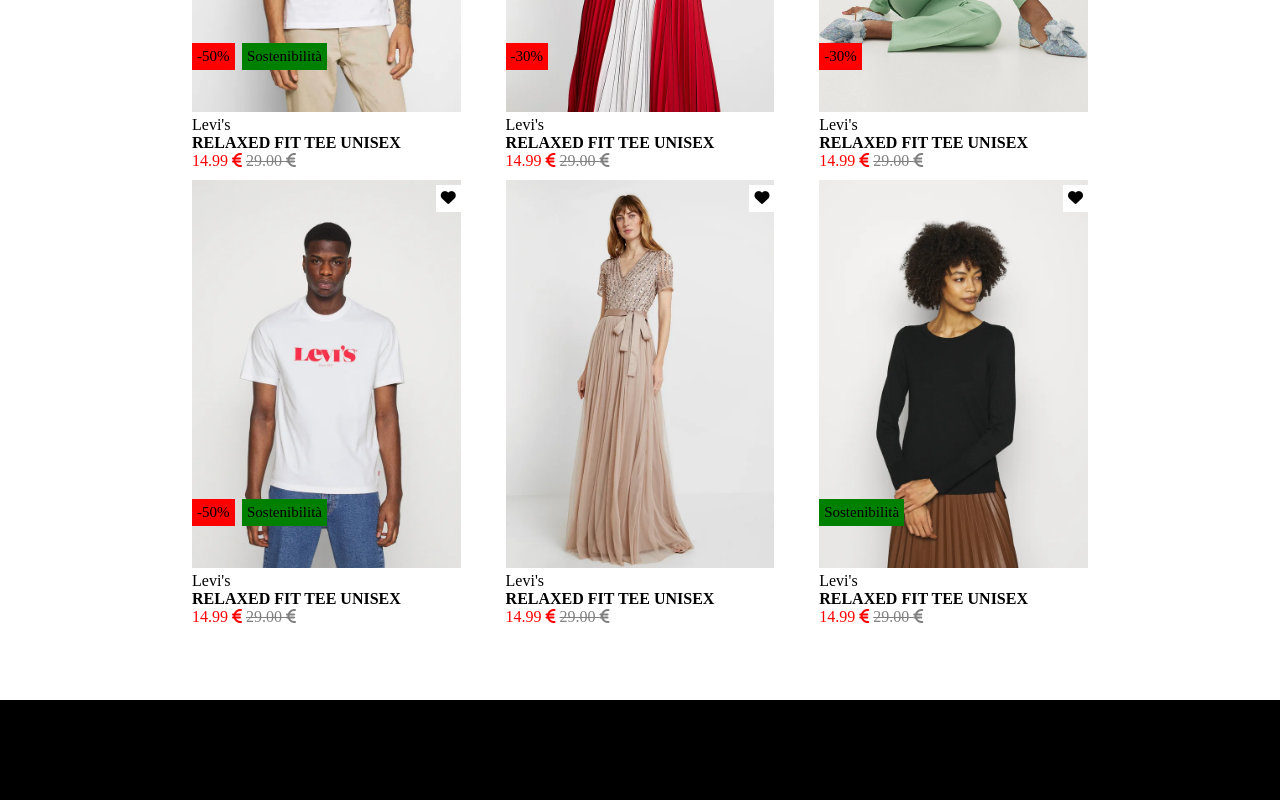
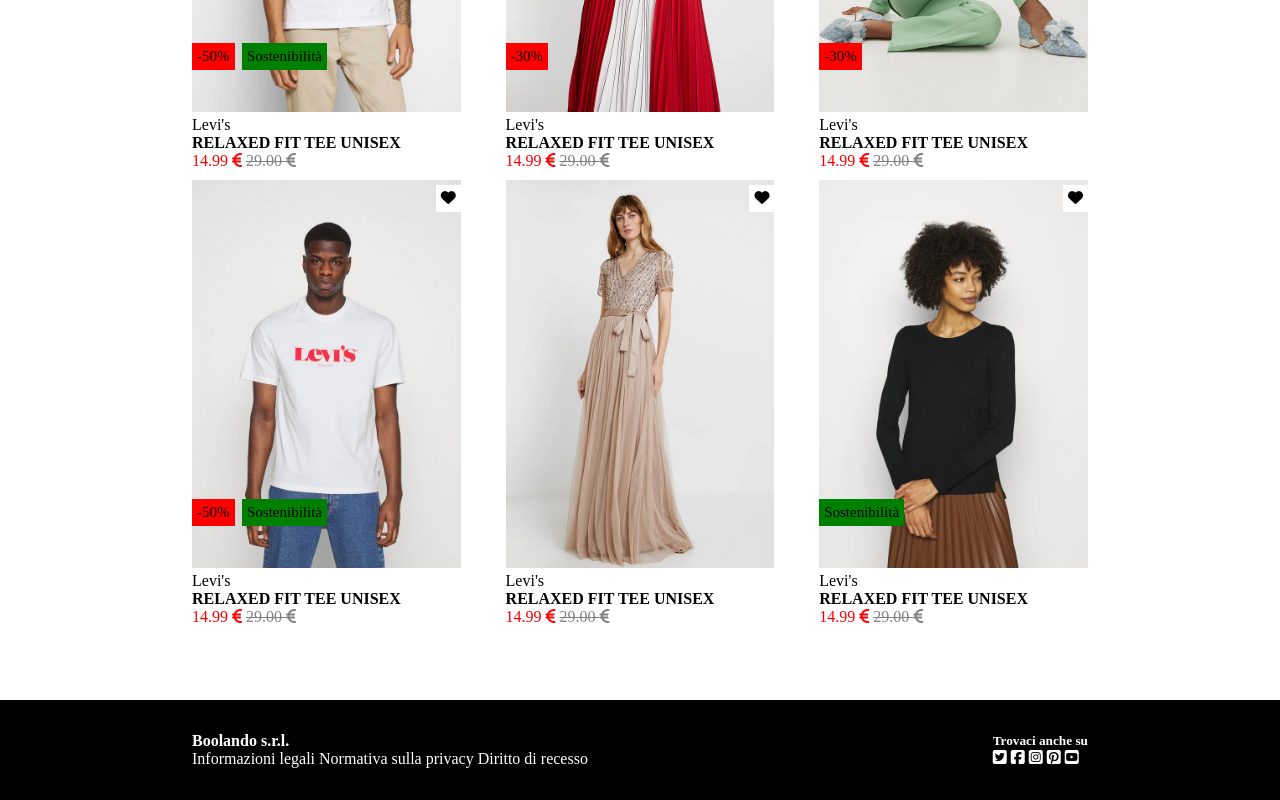
Before and after one commit to AlbertoOrlando/html-css-boolando, a plain HTML site: page index.html in a window 1280 px wide. Shown: the part 404-1204 px from the top of the page. Drawn offline with Linux system fonts and the light colour scheme.

Commit message:
[feat] add footer

```diff
--- a/css/style.css
+++ b/css/style.css
@@ -146,3 +146,6 @@ footer{
     padding-right: 15%;
     width: 100%;
 }
+.white2{
+    color: white;
+}
--- a/index.html
+++ b/index.html
@@ -187,7 +187,25 @@
 
     <footer>
         <div class="container">
-
+            <div>
+                <h4 class="white2">Boolando s.r.l.</h4>
+                <ul>
+                    <li><a class="white2" href="thtyj">Informazioni legali</a></li>
+                    <li><a class="white2" href="frhtrh">Normativa sulla privacy</a></li>
+                    <li><a class="white2" href="gthtr">Diritto di recesso
+                    </a></li>
+                </ul>
+            </div>
+            <div>
+                <h5 class="white2">Trovaci anche su</h5>
+                <ul>
+                    <li><a class="white2" href="gerhtr"><i class="fa-brands fa-square-twitter"></i></a></li>
+                    <li><a class="white2" href="gerhtr"><i class="fa-brands fa-square-facebook"></i></a></li>
+                    <li><a class="white2" href="gerhtr"><i class="fa-brands fa-square-instagram"></i></a></li>
+                    <li><a class="white2" href="gerhtr"><i class="fa-brands fa-square-pinterest"></i></a></li>
+                    <li><a class="white2" href="gerhtr"><i class="fa-brands fa-square-youtube"></i></a></li>
+                </ul>
+            </div>
         </div>
     </footer>
 
```
